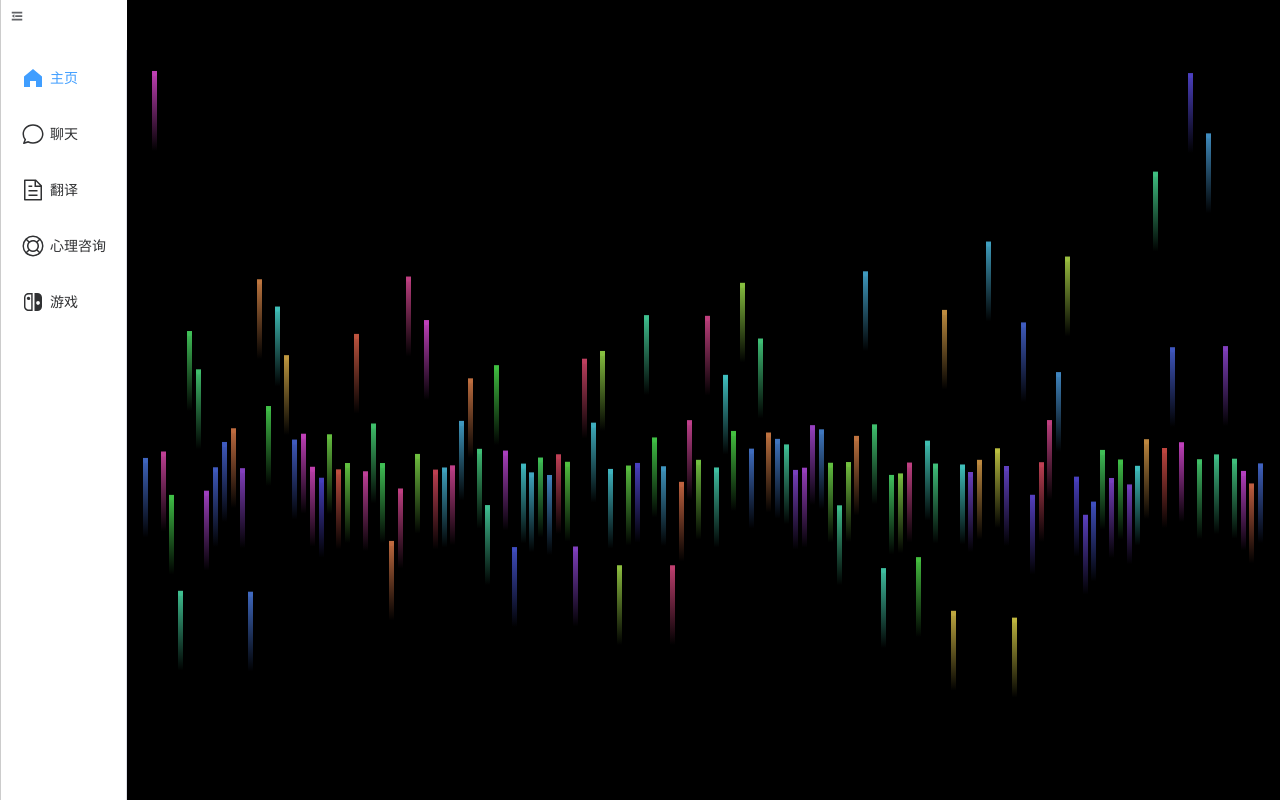
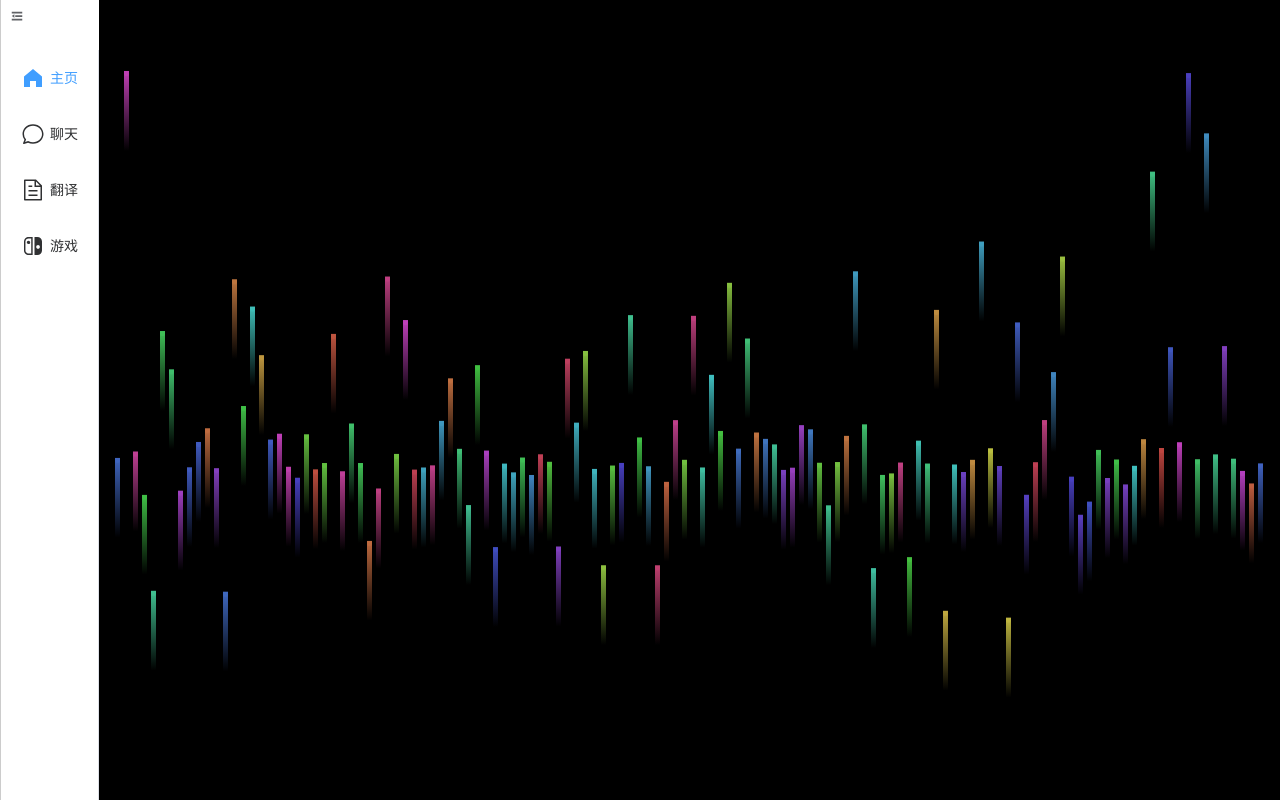
Before and after one commit to yacw-team/yacw-frontend, a Vue app: page /loading in a window 1280 px wide. Built offline with nearby package versions, Linux system fonts and the light colour scheme.

Commit message:
Update: 删除侧边栏中的情感咨询按钮 #98

```diff
--- a/src/components/SideBar.vue
+++ b/src/components/SideBar.vue
@@ -27,14 +27,6 @@
           <span>{{ isCollapsed ? "" : "翻译" }}</span>
         </el-menu-item>
       </router-link>
-      <div @click="handleUnderConstruction">
-        <el-menu-item index="4">
-          <i :class="isCollapsed ? 'el-icon-s-flag' : 'el-icon-s-platform'">
-            <Help />
-          </i>
-          <span>{{ isCollapsed ? "" : "心理咨询" }}</span>
-        </el-menu-item>
-      </div>
       <div @click="handleUnderConstruction">
         <el-menu-item index="5">
           <i
```
